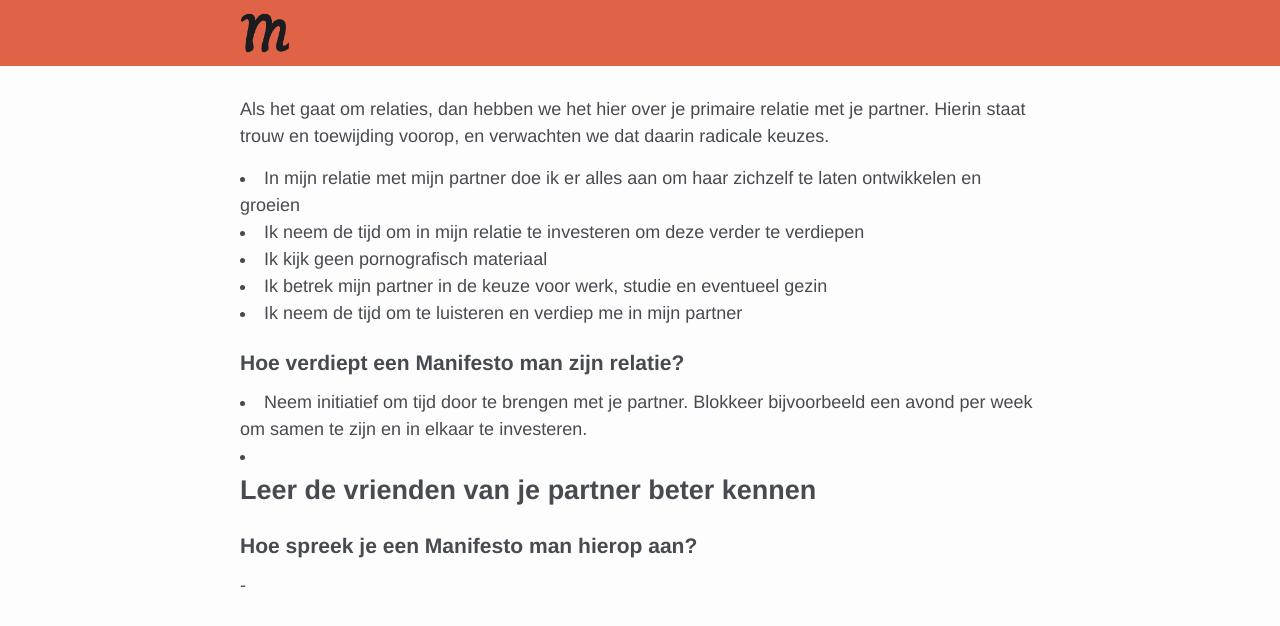
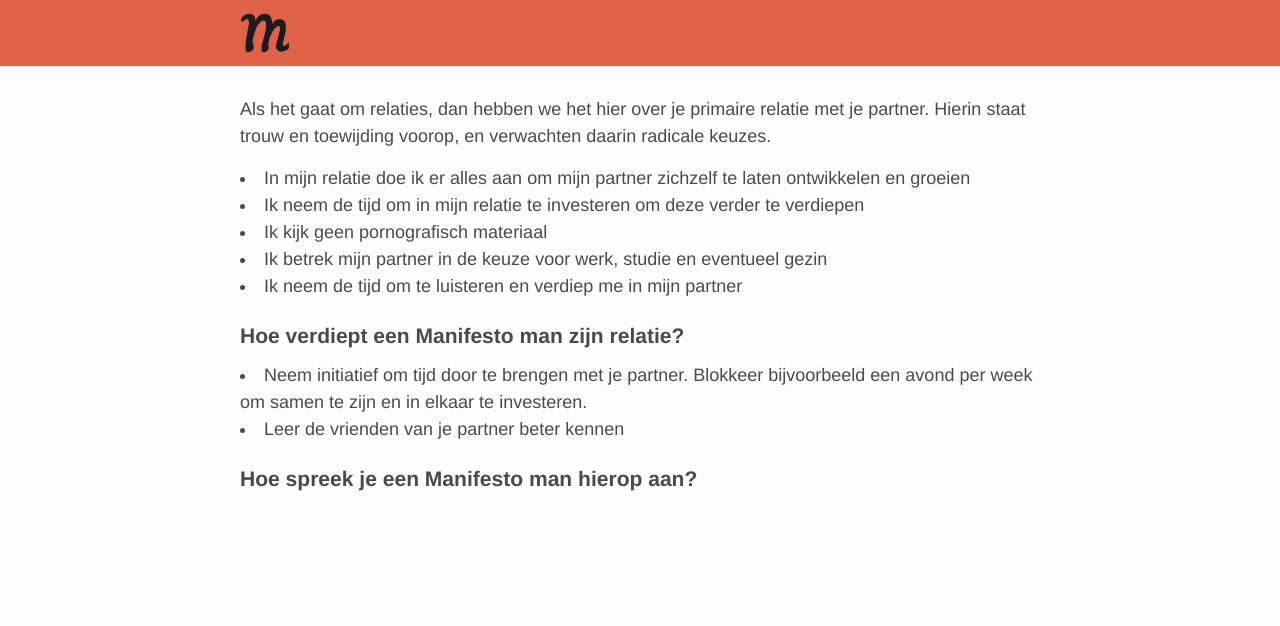
Before and after one commit to rickpastoor/menifesto, a Jekyll site: the page built from _hoofdstukken/02-relaties.md, in a window 1280 px wide. Shown: the top 626 px of the page. Built offline with Jekyll 4.4.1, drawn with Linux system fonts in a browser that asks for light colours.

Commit message:
Updated content

```diff
--- a/_hoofdstukken/02-relaties.md
+++ b/_hoofdstukken/02-relaties.md
@@ -3,9 +3,9 @@ layout: chapter
 title: Relaties
 ---
 
-Als het gaat om relaties, dan hebben we het hier over je primaire relatie met je partner. Hierin staat trouw en toewijding voorop, en verwachten we dat daarin radicale keuzes.
+Als het gaat om relaties, dan hebben we het hier over je primaire relatie met je partner. Hierin staat trouw en toewijding voorop, en verwachten daarin radicale keuzes.
 
-- In mijn relatie met mijn partner doe ik er alles aan om haar zichzelf te laten ontwikkelen en groeien
+- In mijn relatie doe ik er alles aan om mijn partner zichzelf te laten ontwikkelen en groeien
 - Ik neem de tijd om in mijn relatie te investeren om deze verder te verdiepen
 - Ik kijk geen pornografisch materiaal
 - Ik betrek mijn partner in de keuze voor werk, studie en eventueel gezin
@@ -15,8 +15,5 @@ Als het gaat om relaties, dan hebben we het hier over je primaire relatie met je
 
 - Neem initiatief om tijd door te brengen met je partner. Blokkeer bijvoorbeeld een avond per week om samen te zijn en in elkaar te investeren.
 - Leer de vrienden van je partner beter kennen
--
 
 ### Hoe spreek je een Manifesto man hierop aan?
-
--
```
Also changed, not shown: _hoofdstukken/04-lichamelijk.md (+1 -1 lines), _hoofdstukken/05-spiritueel.md (+1 -1 lines).
